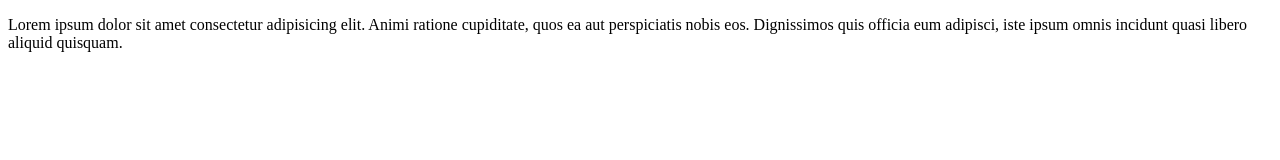
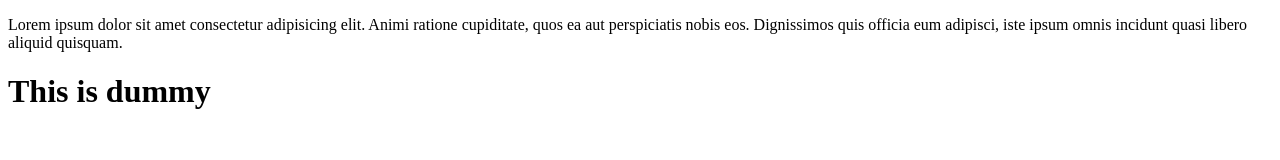
Before and after one commit to Gaurav41446/freshersbatch-oct16, a plain HTML site: page index.html in a window 1280 px wide. Drawn offline with Linux system fonts and the light colour scheme.

Commit message:
Updated Index.html

```diff
--- a/index.html
+++ b/index.html
@@ -8,5 +8,6 @@
 </head>
 <body>
     <p>Lorem ipsum dolor sit amet consectetur adipisicing elit. Animi ratione cupiditate, quos ea aut perspiciatis nobis eos. Dignissimos quis officia eum adipisci, iste ipsum omnis incidunt quasi libero aliquid quisquam.</p>
+    <h1>This is dummy</h1>
 </body>
 </html>
```
